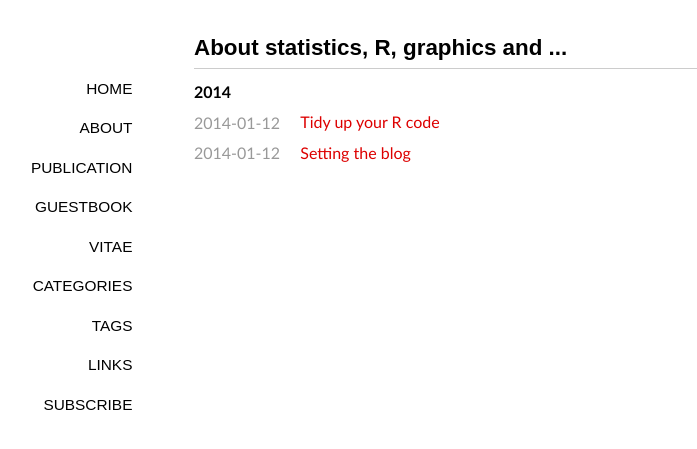
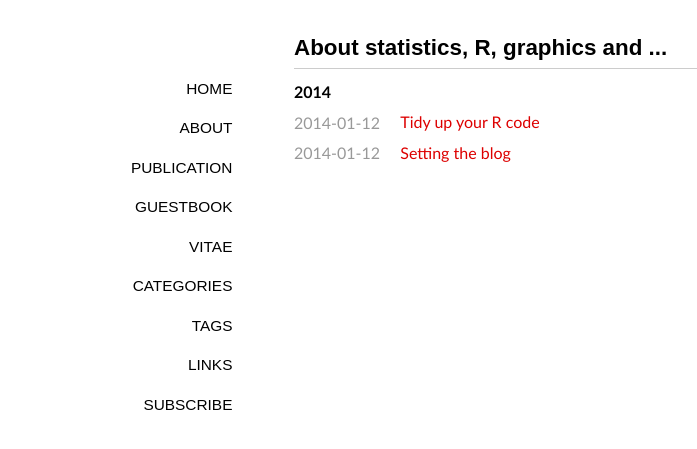
Before and after one commit to ablejec/ablejec.github.io, a Jekyll site: the page built from blog/index.md, in a window 1280 px wide. Shown: the top 449 px of the page, without its empty margins (46-743 px from the left). Built offline with Jekyll 4.4.1, drawn with Linux system fonts in a browser that asks for light colours; some web fonts are replaced; Markdown is read by kramdown in place of the engine named in the settings.

Commit message:
Revert "Changed width in style.css"
This reverts commit dffb0ee699f19cb579961b49c335700520e89cf6.

```diff
--- a/media/css/style.css
+++ b/media/css/style.css
@@ -25,8 +25,8 @@ pre code{margin:1em 0;font-size:13px;line-height:1.6;display:block;overflow:auto
 blockquote{display:block;text-align:justify;border-left:4px solid #eeeeee;}
 blockquote{margin:1em 0em;padding-left:1.5em;}
 blockquote p{margin:0;padding:.5em 0;}
-#container{width:800px;margin:2em auto;display:block;padding:0 2em;}
-.content{max-width=600;font-size:16px;line-height:24px;}
+#container{width:600px;margin:2em auto;display:block;padding:0 2em;}
+.content{font-size:16px;line-height:24px;}
 .content h1{padding:.5em 0;}
 .content img{max-width:600px;display:block;margin:4px auto;-webkit-box-shadow:#999 1px 1px 4px;-moz-box-shadow:#999 1px 1px 4px;box-shadow:#999 1px 1px 4px;}
 #tag_cloud{margin-bottom: 1em;}
```
